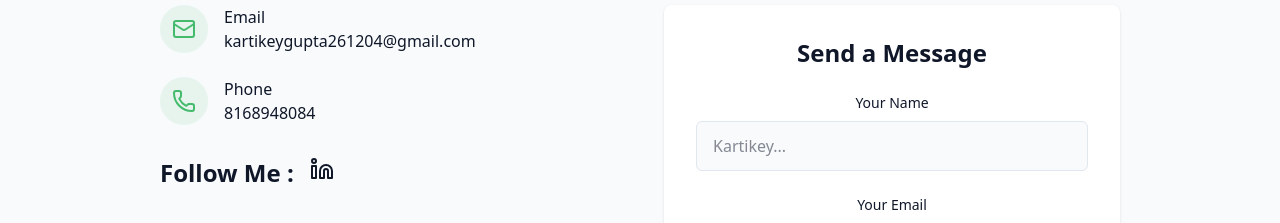
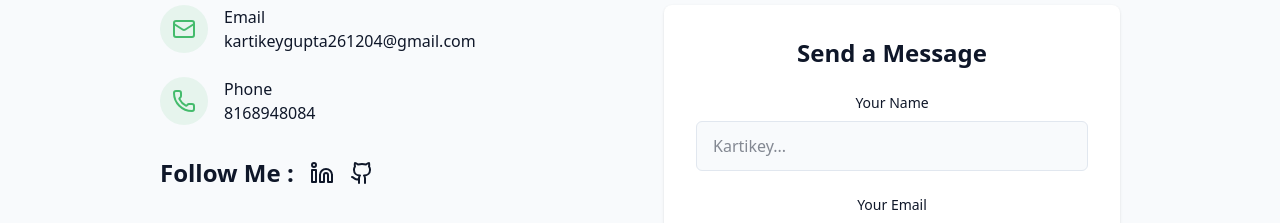
Before and after one commit to Kartikey-Gupta826/Portfolio, a React (Vite) app: page / in a window 1280 px wide. Shown: the part 3383-3606 px from the top of the page. Built offline with nearby package versions, Linux system fonts and the light colour scheme.

Commit message:
add github link

```diff
--- a/src/components/ContactSection.jsx
+++ b/src/components/ContactSection.jsx
@@ -1,5 +1,6 @@
 import {
   Linkedin,
+  Github,
   Mail,
   Phone,
   Scan,
@@ -115,12 +116,27 @@ export const ContactSection = () => {
               </div>
             </div>
 
-            <span className="flex space-x-4">
-              <span className="text-2xl font-semibold">Follow Me : </span>
-              <a href="https://www.linkedin.com/in/kartikey-gupta-099147316/" target="_blank" rel="noopener noreferrer">
+            <span className="flex items-center space-x-4">
+              <span className="text-2xl font-semibold">Follow Me :</span>
+
+              <a
+                href="https://www.linkedin.com/in/kartikey-gupta-099147316/"
+                target="_blank"
+                rel="noopener noreferrer"
+              >
                 <Linkedin className="h-6 w-6 text-muted-foreground hover:text-primary transition-colors" />
               </a>
+
+              <a
+                href="https://github.com/Kartikey-Gupta826"
+                target="_blank"
+                rel="noopener noreferrer"
+              >
+                <Github className="h-6 w-6 text-muted-foreground hover:text-primary transition-colors" />
+              </a>
             </span>
+
+
           </div>
 
           <div className="bg-card p-8 rounded-lg shadow-sm">
```
